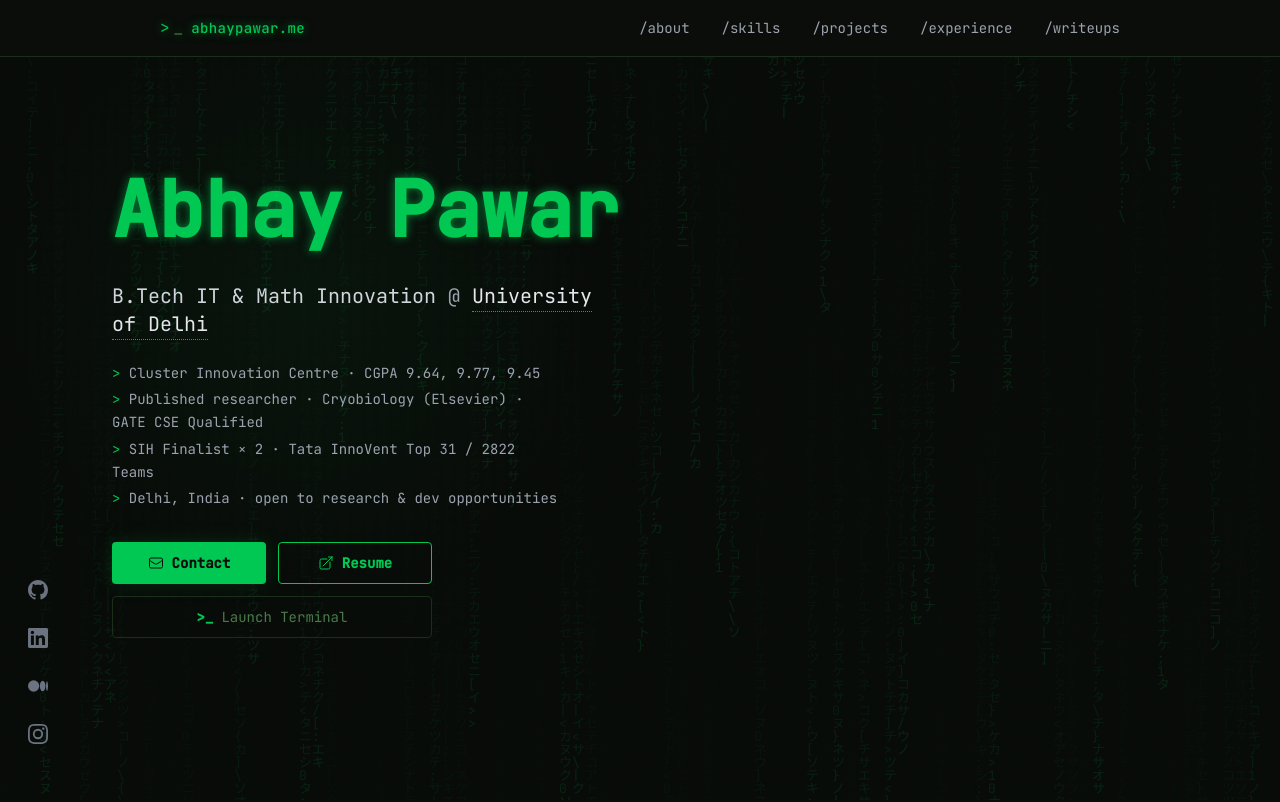
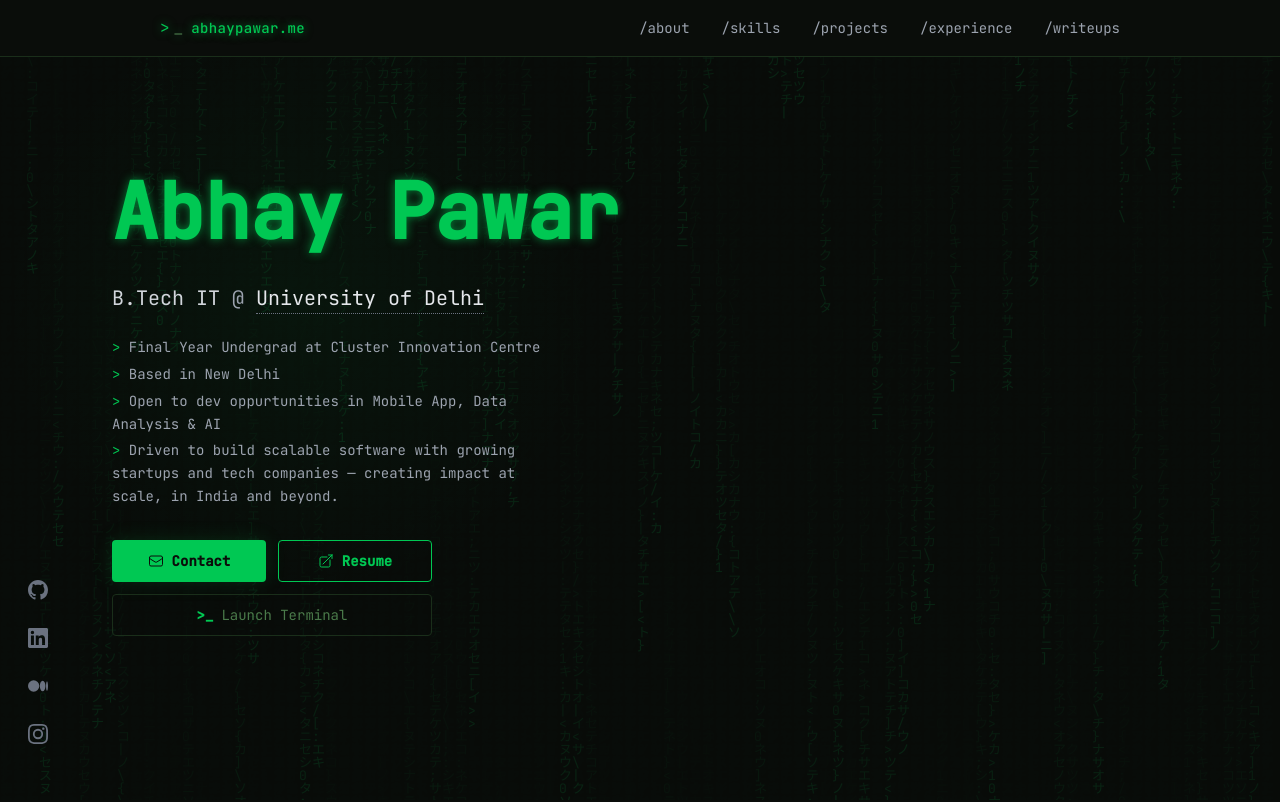
Before and after one commit to abhaygzb15/abhaygzb15.github.io, a React (Vite) app: page / in a window 1280 px wide. Shown: the top 802 px of the page. Built offline with nearby package versions, Linux system fonts and the light colour scheme.

Commit message:
update about section

```diff
--- a/src/components/Contact/Contact.tsx
+++ b/src/components/Contact/Contact.tsx
@@ -108,25 +108,6 @@ const Contact = () => {
           </form>
         )}
 
-        {/* ── Divider ── */}
-        <div className="mt-14 border-t border-terminal-border/40 pt-8 flex flex-wrap justify-center gap-6">
-          {[
-            { label: 'GitHub',    href: 'https://github.com/abhaygzb15' },
-            { label: 'LinkedIn',  href: 'https://linkedin.com/in/abhay-pawar/' },
-            { label: 'Medium',    href: 'https://medium.com/@abhaygzb15' },
-            { label: '+91 9810993024', href: 'tel:+919810993024' },
-          ].map(({ label, href }) => (
-            <a
-              key={label}
-              href={href}
-              target={href.startsWith('http') ? '_blank' : undefined}
-              rel="noopener noreferrer"
-              className="font-mono text-xs text-terminal-muted hover:text-terminal-green transition-colors duration-200"
-            >
-              {label}
-            </a>
-          ))}
-        </div>
 
       </div>
     </section>
--- a/src/components/Hero/Hero.tsx
+++ b/src/components/Hero/Hero.tsx
@@ -34,7 +34,7 @@ const Hero = () => {
 
             {/* Role */}
             <p className="font-mono text-gray-300 text-lg md:text-xl">
-              B.Tech IT &amp; Math Innovation{' '}
+              B.Tech IT {' '}
               <span className="text-gray-400">@</span>{' '}
               <span className="text-gray-200 border-b border-dotted border-gray-500 pb-0.5">
                 University of Delhi
@@ -43,10 +43,10 @@ const Hero = () => {
 
             {/* Bio — 4 lines */}
             <div className="font-mono text-gray-400 text-sm leading-relaxed max-w-md space-y-1">
-              <p><span className="text-terminal-green">{'>'}</span> Cluster Innovation Centre · CGPA 9.64, 9.77, 9.45</p>
-              <p><span className="text-terminal-green">{'>'}</span> Published researcher · Cryobiology (Elsevier) · GATE CSE Qualified</p>
-              <p><span className="text-terminal-green">{'>'}</span> SIH Finalist × 2 · Tata InnoVent Top 31 / 2822 Teams</p>
-              <p><span className="text-terminal-green">{'>'}</span> Delhi, India · open to research &amp; dev opportunities</p>
+              <p><span className="text-terminal-green">{'>'}</span> Final Year Undergrad at Cluster Innovation Centre</p>
+              <p><span className="text-terminal-green">{'>'}</span> Based in New Delhi</p>
+              <p><span className="text-terminal-green">{'>'}</span> Open to dev oppurtunities in Mobile App, Data Analysis & AI</p>
+              <p><span className="text-terminal-green">{'>'}</span> Driven to build scalable software with growing startups and tech companies — creating impact at scale, in India and beyond.</p>
             </div>
 
             {/* CTA Buttons — row 1: Contact + Resume, row 2: Launch Terminal */}
```
